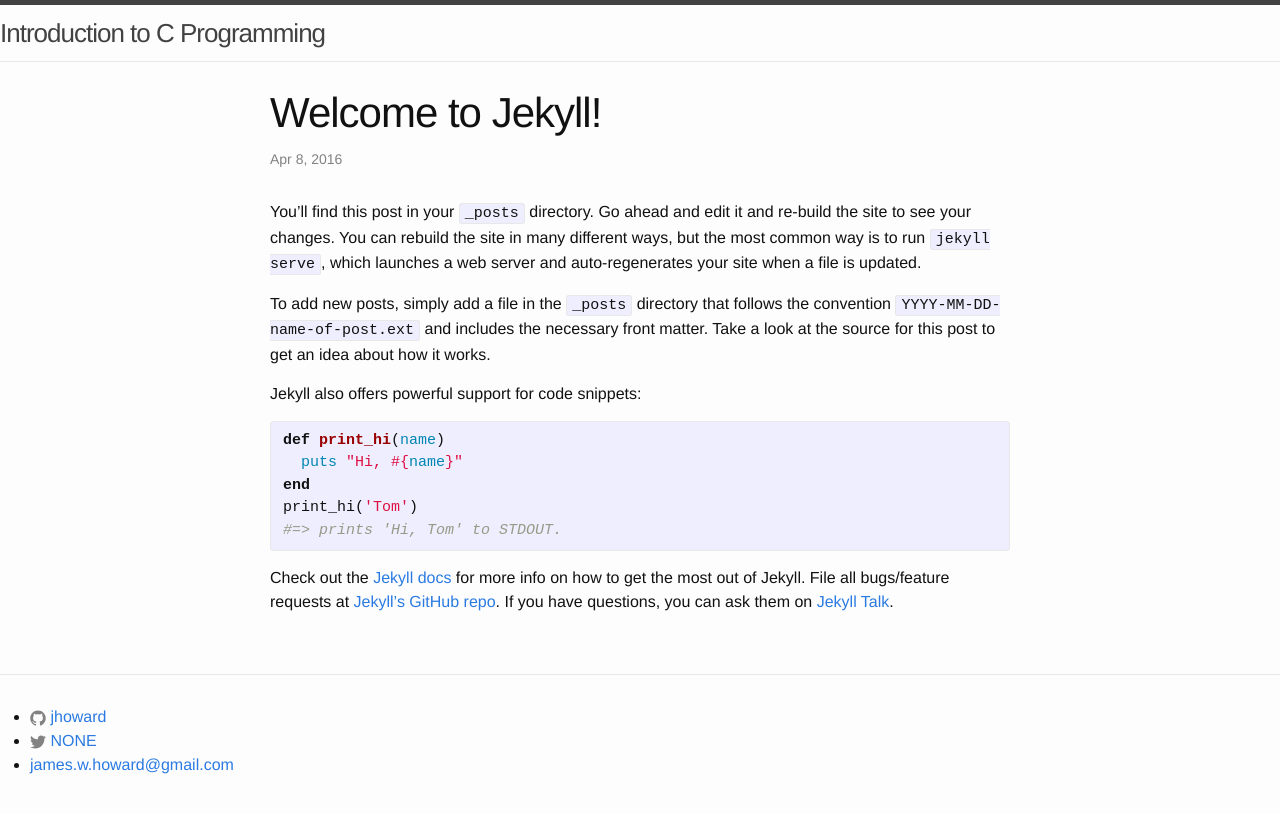
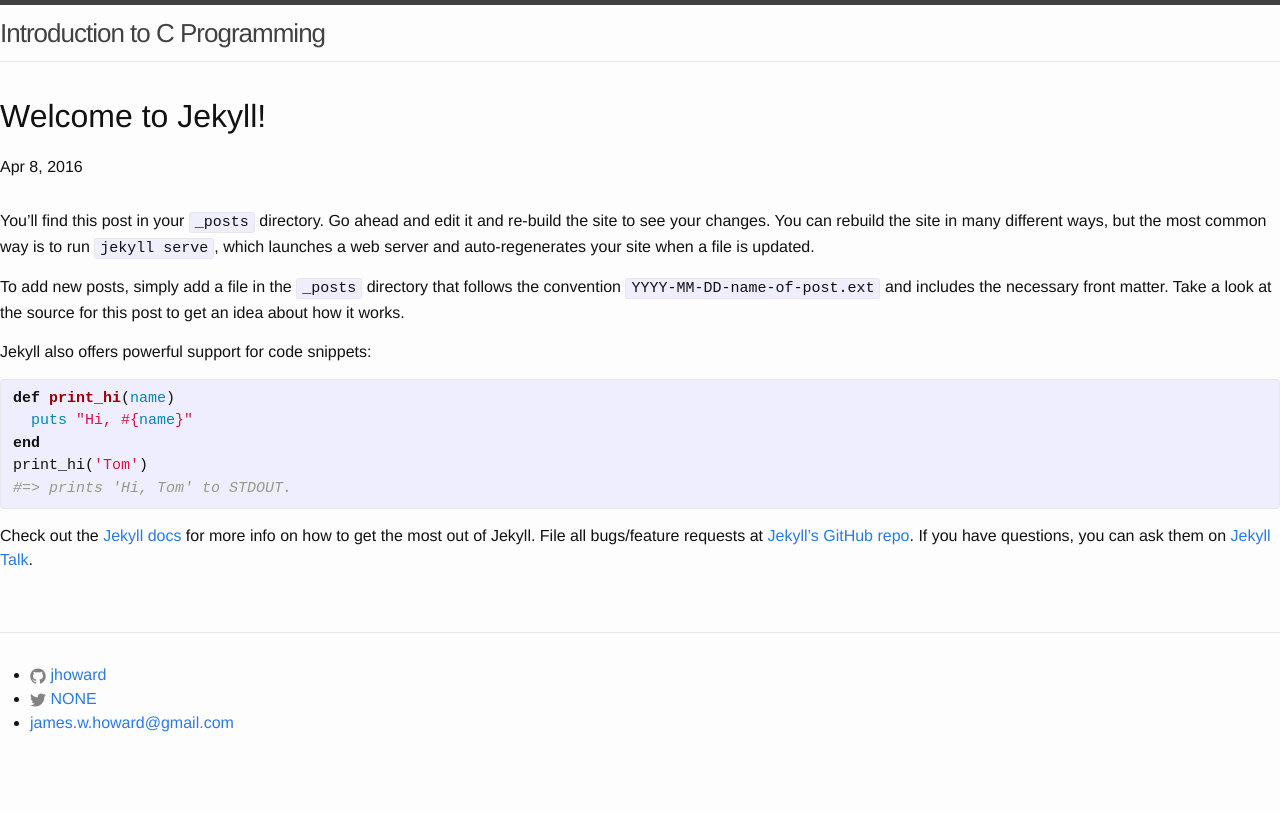
Before and after one commit to jhoward/jhoward.github.io, a Jekyll site: the page built from _posts/2016-04-08-welcome-to-jekyll.markdown, in a window 1280 px wide. Shown: the top 813 px of the page. Built offline with Jekyll 4.4.1, drawn with Linux system fonts in a browser that asks for light colours; Markdown is read by kramdown in place of the engine named in the settings.

Commit message:
New layouts.

```diff
--- a/_layouts/default.html
+++ b/_layouts/default.html
@@ -3,18 +3,19 @@
 
   {% include head.html %}
 
-  <body>
+    <body>
 
     {% include header.html %}
 
     <div class="page-content">
-      <div class="wrapper">
-        {{ content }}
+      <div class="wrap">
+      {{ content }}
       </div>
     </div>
 
     {% include footer.html %}
 
-  </body>
-
+    <!-- mathjax -->
+    <script type="text/javascript" src="//cdn.mathjax.org/mathjax/latest/MathJax.js?config=TeX-AMS-MML_HTMLorMML"></script>
+    </body>
 </html>
--- a/_layouts/post.html
+++ b/_layouts/post.html
@@ -1,15 +1,15 @@
 ---
 layout: default
 ---
-<article class="post" itemscope itemtype="http://schema.org/BlogPosting">
+<div class="post">
 
   <header class="post-header">
-    <h1 class="post-title" itemprop="name headline">{{ page.title }}</h1>
-    <p class="post-meta"><time datetime="{{ page.date | date_to_xmlschema }}" itemprop="datePublished">{{ page.date | date: "%b %-d, %Y" }}</time>{% if page.author %} • <span itemprop="author" itemscope itemtype="http://schema.org/Person"><span itemprop="name">{{ page.author }}</span></span>{% endif %}</p>
+    <h1>{{ page.title }}</h1>
+    <p class="meta">{{ page.date | date: "%b %-d, %Y" }}{% if page.author %} • {{ page.author }}{% endif %}{% if page.meta %} • {{ page.meta }}{% endif %}</p>
   </header>
 
-  <div class="post-content" itemprop="articleBody">
-    {{ content }}
-  </div>
+  <article class="post-content">
+  {{ content }}
+  </article>
 
-</article>
+</div>
```
Also changed, not shown: _layouts/page.html (+6 -6 lines).
